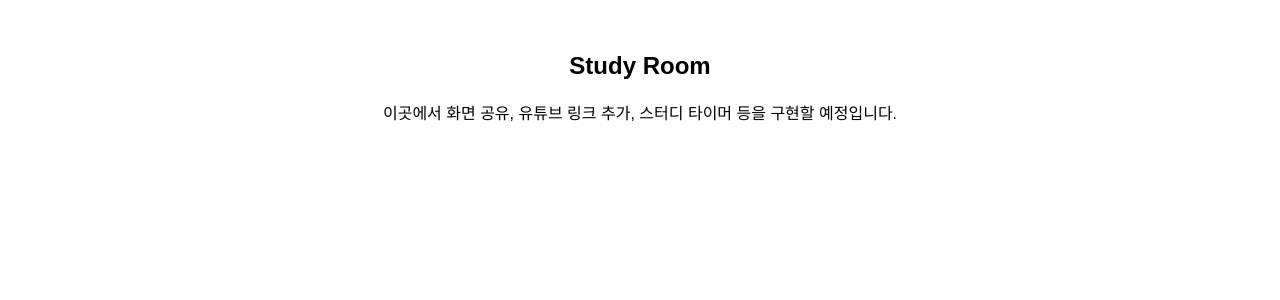
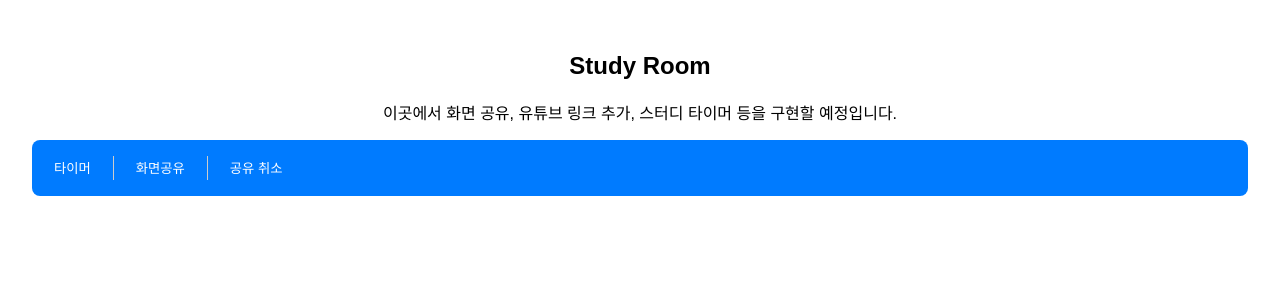
Before and after one commit to kimminsu31415/withstudy, a React (Create React App) app: page /studyroom in a window 1280 px wide. Shown: the top 300 px of the page. Built offline with nearby package versions, Linux system fonts and the light colour scheme.

Commit message:
add: Tool 컴포넌트

```diff
--- /dev/null
+++ b/src/components/Tool.css
@@ -0,0 +1,54 @@
+/* src/components/Tool.css */
+
+.tool-container {
+  display: flex;
+  align-items: center;
+  gap: 1rem;
+  background-color: #007bff; /* 파란색 배경 추가 */
+  padding: 1rem;
+  border-radius: 8px; /* 둥근 테두리 (선택 사항) */
+}
+
+.app-mode-dropdown {
+  background: none;
+  border: none;
+  cursor: pointer;
+}
+
+.button-content {
+  display: flex;
+  align-items: center;
+  gap: 0.5rem;
+  color: #fff; /* 텍스트 색상 흰색으로 설정 */
+}
+
+.icon-left,
+.icon-right {
+  fill: #fff; /* 아이콘 색상 흰색으로 설정 */
+}
+
+.separator {
+  width: 1px;
+  height: 24px;
+  background-color: #ccc;
+}
+
+.user-metrics-btn {
+  position: relative;
+}
+
+.user-metrics-button,
+.upgrade-button {
+  background: none;
+  border: none;
+  cursor: pointer;
+}
+
+.metric-count {
+  /* 메트릭 카운트 스타일 (필요 시 추가) */
+  color: #fff; /* 텍스트 색상 흰색으로 설정 */
+}
+
+.react-tooltip {
+  /* react-tooltip 기본 스타일을 사용하므로 추가 스타일 불필요 */
+}
--- /dev/null
+++ b/src/components/Tool.jsx
@@ -0,0 +1,55 @@
+// src/components/Tool.jsx
+import React from 'react';
+import { Tooltip } from 'react-tooltip';
+import 'react-tooltip/dist/react-tooltip.css';
+import './Tool.css';
+
+function Tool() {
+  return (
+    <div className="tool-container">
+      {/* 타이머 버튼 */}
+      <button
+        className="upgrade-button"
+        data-tooltip-id="upgrade-tip"
+        data-tooltip-content="타이머"
+      >
+        <div className="button-content">타이머</div>{' '}
+      </button>
+
+      <span className="separator"></span>
+
+      {/* 화면공유 버튼 */}
+      <div className="user-metrics-btn">
+        <button
+          className="user-metrics-button"
+          data-tooltip-id="user-streak-tip"
+          data-tooltip-content="👉 화면 공유하기"
+        >
+          <div className="button-content">
+            <span className="metric-count">화면공유</span>{' '}
+          </div>
+        </button>
+        <Tooltip
+          id="user-streak-tip"
+          place="bottom"
+          type="dark"
+          effect="solid"
+        />
+      </div>
+
+      <span className="separator"></span>
+
+      {/* 화면공유 취소 버튼 */}
+      <button
+        className="upgrade-button"
+        data-tooltip-id="upgrade-tip"
+        data-tooltip-content="🚀 공유 취소"
+      >
+        <div className="button-content">공유 취소</div>{' '}
+      </button>
+      <Tooltip id="upgrade-tip" place="top" type="dark" effect="solid" />
+    </div>
+  );
+}
+
+export default Tool;
--- a/src/pages/StudyRoom.jsx
+++ b/src/pages/StudyRoom.jsx
@@ -1,5 +1,6 @@
 // src/pages/StudyRoom.jsx
 import React from 'react';
+import Tool from '../components/Tool';
 
 function StudyRoom() {
   return (
@@ -9,6 +10,7 @@ function StudyRoom() {
         이곳에서 화면 공유, 유튜브 링크 추가, 스터디 타이머 등을 구현할
         예정입니다.
       </p>
+      <Tool />
     </div>
   );
 }
```
